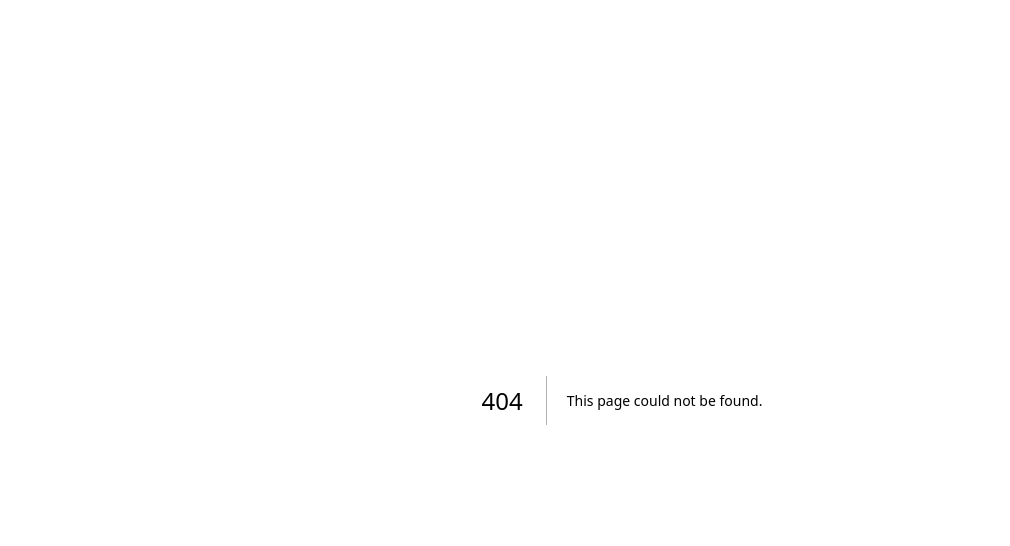
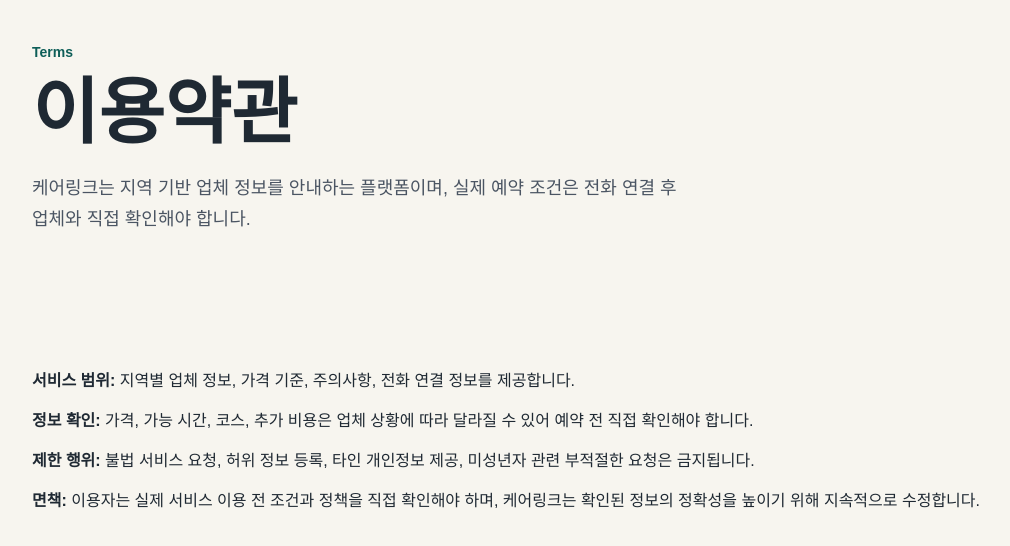
Before and after one commit to guhara1/massage, a Next.js app in the folder codex-https-vercel-com-1-2/: page /terms in a window 1280 px wide. Before the commit this address had no page. Shown: the top 546 px of the page, without its empty margins (18-1028 px from the left). Built offline with nearby package versions, Linux system fonts and the light colour scheme.

Commit message:
Add terms page

```diff
--- /dev/null
+++ b/codex-https-vercel-com-1-2/src/app/terms/page.tsx
@@ -0,0 +1,21 @@
+import type { Metadata } from "next";
+
+export const metadata: Metadata = {
+  title: "이용약관 | 케어링크",
+  description: "케어링크 서비스 이용 조건, 정보 제공 범위, 사용자 책임, 제한 행위 안내입니다.",
+  alternates: { canonical: "/terms" },
+};
+
+export default function TermsPage() {
+  return (
+    <main className="page">
+      <section className="section area-hero"><p className="eyebrow">Terms</p><h1>이용약관</h1><p className="hero-copy">케어링크는 지역 기반 업체 정보를 안내하는 플랫폼이며, 실제 예약 조건은 전화 연결 후 업체와 직접 확인해야 합니다.</p></section>
+      <section className="section check-list">
+        <p><strong>서비스 범위:</strong> 지역별 업체 정보, 가격 기준, 주의사항, 전화 연결 정보를 제공합니다.</p>
+        <p><strong>정보 확인:</strong> 가격, 가능 시간, 코스, 추가 비용은 업체 상황에 따라 달라질 수 있어 예약 전 직접 확인해야 합니다.</p>
+        <p><strong>제한 행위:</strong> 불법 서비스 요청, 허위 정보 등록, 타인 개인정보 제공, 미성년자 관련 부적절한 요청은 금지됩니다.</p>
+        <p><strong>면책:</strong> 이용자는 실제 서비스 이용 전 조건과 정책을 직접 확인해야 하며, 케어링크는 확인된 정보의 정확성을 높이기 위해 지속적으로 수정합니다.</p>
+      </section>
+    </main>
+  );
+}
```
